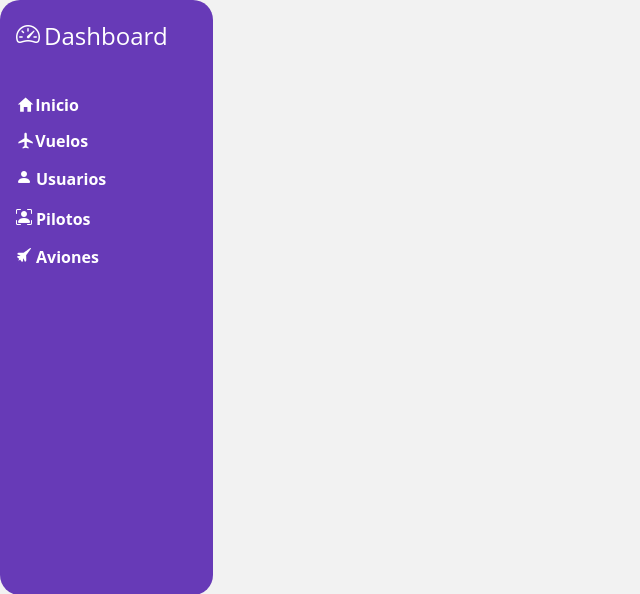
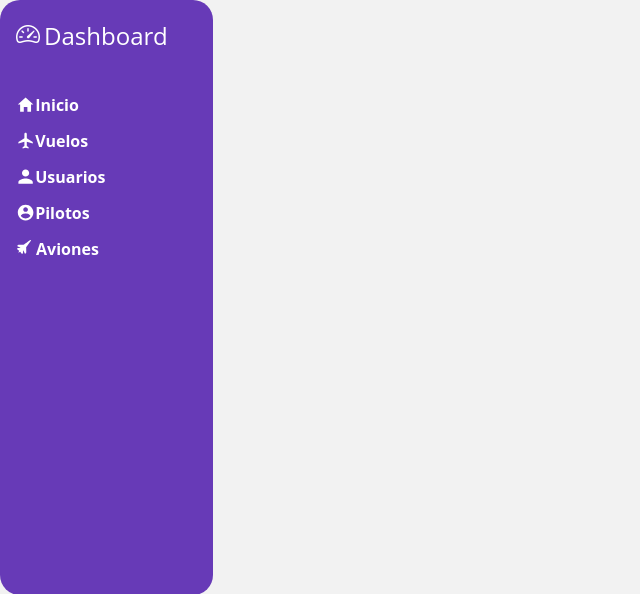
Before and after one commit to jeffos1/proyecto_vuelo, a Flask app: page /dashboard in a window 1280 px wide. Shown: the part 37-631 px from the top of the page, without its empty margins (0-640 px from the left). Run offline with Flask 2, Linux system fonts and the light colour scheme; some libraries are stand-ins or nearby versions.

Commit message:
Mejoras diseño al dashboard

```diff
--- a/Frontend/app.py
+++ b/Frontend/app.py
@@ -60,7 +60,6 @@ def login():
                 # p == piloto
 
                 if res[0][4] == 'c':
-
                     return redirect(url_for('mis_reservas'))
                 elif res[0][4] == 'a':
                     return redirect(url_for('dashboard_home'))
--- a/Frontend/static/css/estilo.css
+++ b/Frontend/static/css/estilo.css
@@ -93,9 +93,9 @@ input,
 
 /*Dashboard sidebar*/
 .sidebar .active {
-    color: black !important;
+    color: white !important;
 
-    background-color: #BAFF29 !important;
+    background-color: #ff6663 !important;
 
     border-radius: 15px;
 
--- a/Frontend/templates/dashboard.html
+++ b/Frontend/templates/dashboard.html
@@ -30,14 +30,14 @@
                 </li>
                 <li>
                     <a href="{{ url_for('dashboard_usuarios') }}" class="nav-link text-white d-flex align-items-center">
-                        <i class="bi bi-person-fill text-white mb-1 mr-1"></i>
+                        <ion-icon name="person" style="font-size: 1.2rem;"></ion-icon>
                         Usuarios
                     </a>
                 </li>
                 <li>
                     <a href="{{ url_for('dashboard_pilotos') }}" id="pilotosbtn"
                         class="nav-link text-white d-flex align-items-center">
-                        <i class="bi bi-person-bounding-box text-white mb-1 mr-1"></i>
+                        <ion-icon name="contact" style="font-size: 1.2rem;"></ion-icon>
                         Pilotos
                     </a>
                 </li>
```
